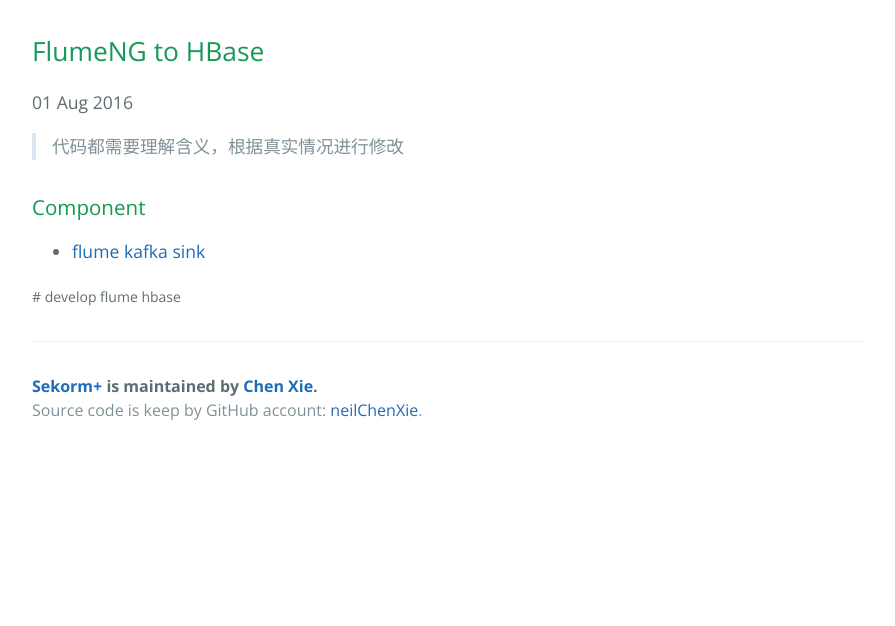
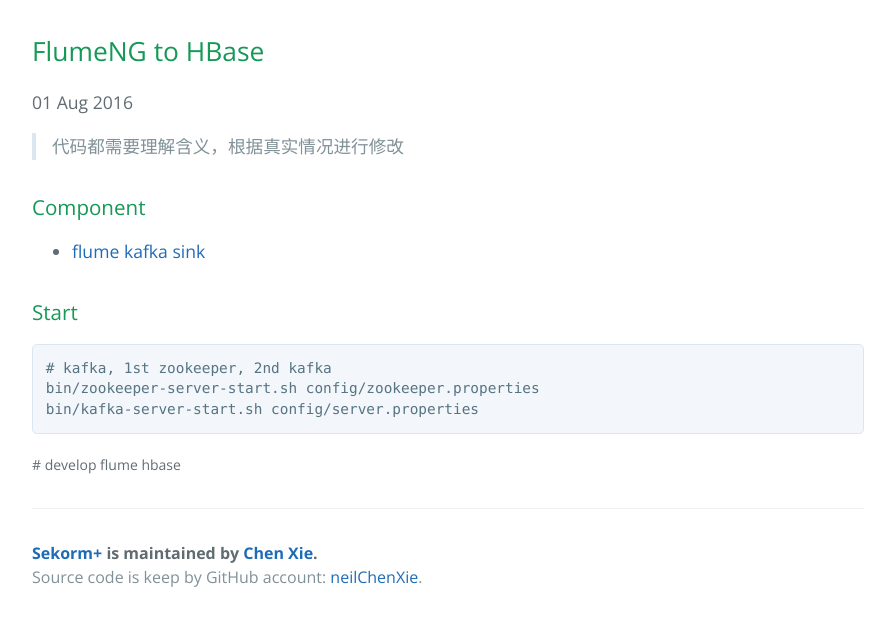
Before and after one commit to neilChenXie/MyExp, a Jekyll site: the page built from _posts/develop/2016-08-01-flume_to_hbase.md, in a window 1280 px wide. Shown: the top 626 px of the page, without its empty margins (192-1087 px from the left). Built offline with Jekyll 4.4.1, drawn with Linux system fonts in a browser that asks for light colours.

Commit message:
flume to kafka

````diff
--- a/_posts/develop/2016-08-01-flume_to_hbase.md
+++ b/_posts/develop/2016-08-01-flume_to_hbase.md
@@ -10,3 +10,11 @@
 ### Component
 
 * [flume kafka sink](https://flume.apache.org/FlumeUserGuide.html#kafka-sink)
+
+### Start
+
+```bash
+# kafka, 1st zookeeper, 2nd kafka
+bin/zookeeper-server-start.sh config/zookeeper.properties
+bin/kafka-server-start.sh config/server.properties
+```
````
Also changed, not shown: _posts/flume/2016-07-27-flume_verify.md (line endings or trailing spaces).
